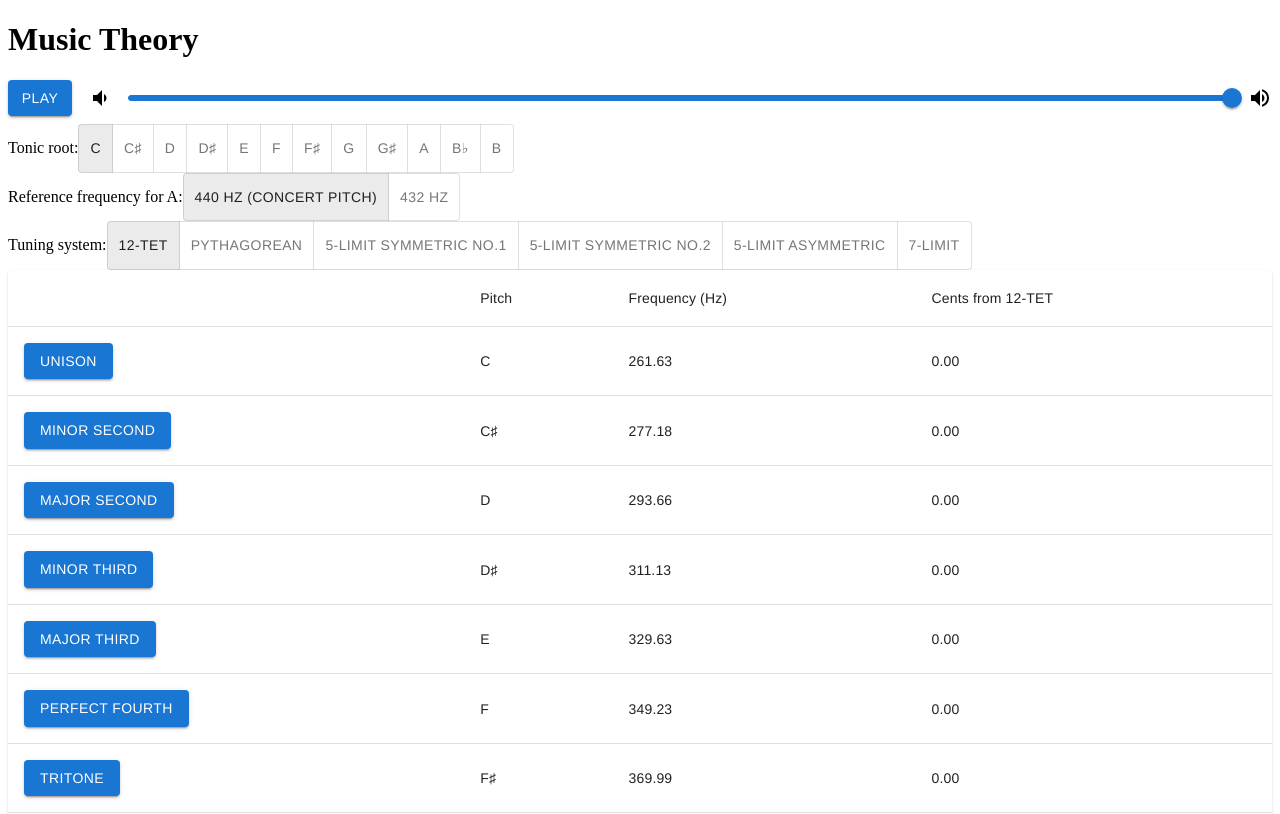
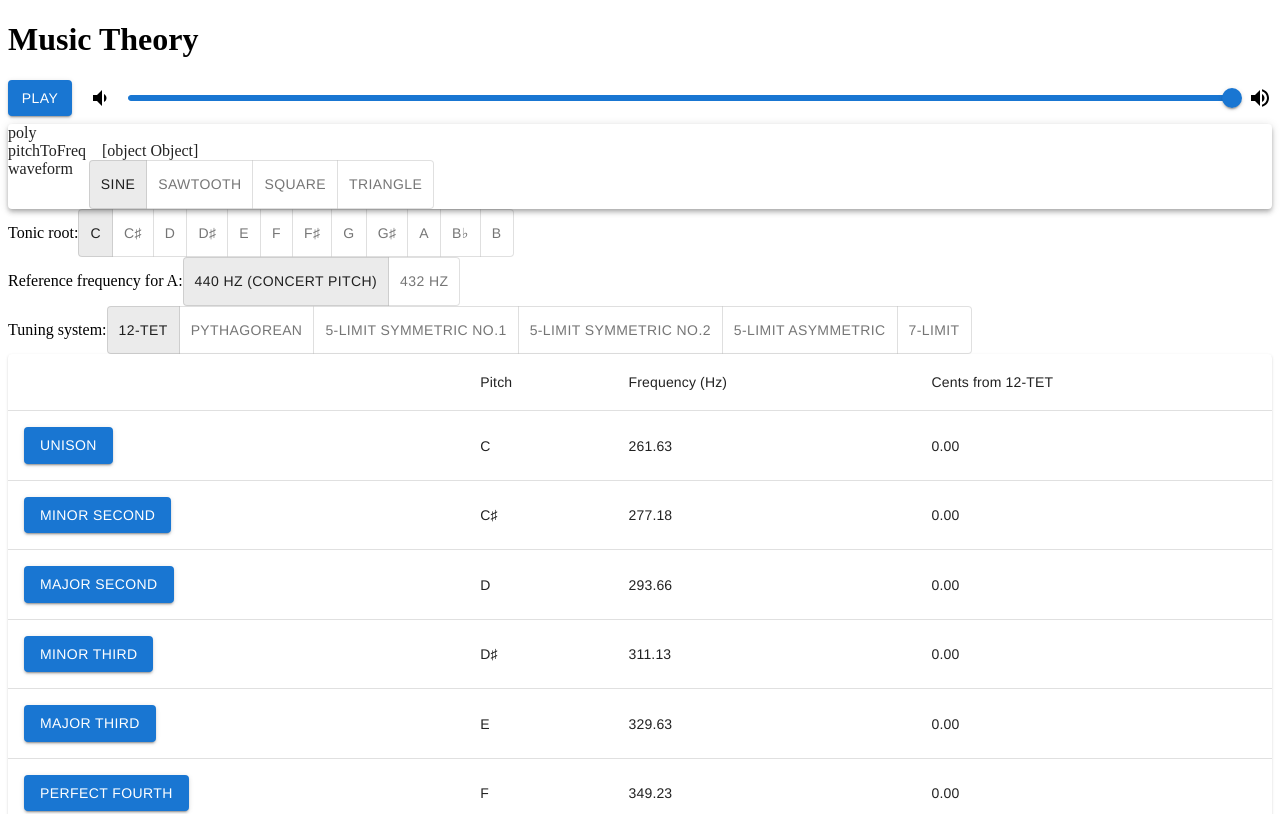
Before and after one commit to dszakallas/music-theory, a React (Create React App) app: page / in a window 1280 px wide. Shown: the top 814 px of the page. Built offline with nearby package versions, Linux system fonts and the light colour scheme; a web font is replaced by a local one.

Commit message:
generic device control with fancy typing

```diff
--- /dev/null
+++ b/src/audio/device.ts
@@ -0,0 +1,84 @@
+import type { Enum, EnumValues } from '../util';
+
+export interface TypedParam<TypeTag, T> {
+  value: T
+  defaultValue: T
+  type: TypeTag
+}
+
+export class EnumParamType<T> {
+  values: EnumValues<T>;
+  constructor(values) {
+    this.values = values;
+  }
+}
+
+
+// Enum params come from a distinct set of values
+export interface EnumParam<T> extends TypedParam<EnumParamType<T>, Enum<T>> {
+  type: EnumParamType<T>
+}
+
+const paramCopy = <TT, T> (type: TT, props: { value: T }) => Object.defineProperties({
+  type,
+  defaultValue: props.value,
+  ...props
+}, Object.getOwnPropertyDescriptors(props));
+
+export const enumParam: <T> (values: EnumValues<T>, props: { value: Enum<T> }) => EnumParam<T> = (values, props) => paramCopy(new EnumParamType(values), props);
+
+
+export class OpaqueParamType {}
+
+// Opaque params are an escape hatch for params we don't want to be controlled
+// through a generic interface.
+export interface OpaqueParam<T> extends TypedParam<OpaqueParamType, T> {
+  type: OpaqueParamType;
+}
+
+export const opaqueParam: <T> (props: { value: T }) => OpaqueParam<T> = (props) => paramCopy(new OpaqueParamType(), props);
+
+export type Param<TT, T> = AudioParam | TypedParam<TT, T>;
+
+export type MkParam<TT, T> = (props: { value: T }) => TypedParam<TT, T>;
+
+// A param (leader) that controls other parameters (followers). Followers must be of the same type.
+export const leaderParam: <TT, T> (mkParam: MkParam<TT, T>, defaultValue: T, followers: Array<TypedParam<TT, T>>) => TypedParam<TT, T> = (mkParam, defaultValue, followers) => {
+  let _value = defaultValue;
+  function updateFollowers() {
+    for (const follower of followers) {
+      follower.value = _value;
+    }
+  }
+
+  updateFollowers();
+  return mkParam({
+    get value() {
+      return _value;
+    },
+    set value(v) {
+      _value = v;
+      updateFollowers();
+    }
+  });
+};
+
+export interface AudioDevice {
+  name: string
+  params: { [name: string]: Param<any, any> },
+  outputs: Array<AudioNode>
+}
+
+export type MidiNote = {
+  pitch: number,
+  velocity: number
+};
+
+export interface Instrument extends AudioDevice {
+  stop(time: number): void
+  onMidi(note: MidiNote, time: number): void
+}
+
+export interface Fx extends AudioDevice {
+  inputs: Array<AudioNode>
+}
--- a/src/audio/index.ts
+++ b/src/audio/index.ts
@@ -1,9 +1,9 @@
-import { range, array, map } from '../iter';
 import { Clock } from '../clock';
 import { scales, pitchToFreq } from '../tuning';
+import type { Fx, MidiNote, TypedParam, MkParam } from './device';
+import { opaqueParam, leaderParam } from './device';
 
-
-export const createMaster = (ctx: AudioContext) => {
+export const createMaster: (ctx: AudioContext) => Fx = (ctx: AudioContext) => {
   const compr = ctx.createDynamicsCompressor();
   const gain = ctx.createGain();
 
@@ -16,9 +16,12 @@ export const createMaster = (ctx: AudioContext) => {
   compr.connect(gain);
 
   return {
-    input: compr,
-    output: gain,
-    gain: gain.gain
+    name: 'master',
+    inputs: [compr],
+    outputs: [gain],
+    params: {
+      gain: gain.gain
+    }
   };
 };
 
@@ -38,20 +41,6 @@ const sampleAttackRelease = (at, p, rt, s) => {
   return samples;
 };
 
-
-export type MidiNote = {
-  pitch: number,
-  velocity: number
-};
-
-export type Param = { value: any };
-
-export type Instrument = {
-  params: { [name: string]: Param },
-  outputs: Array<AudioNode>,
-  onMidi: (note: MidiNote, time: number) => void,
-  stop: (time: number) => void
-};
 
 export type Beat = number;
 
@@ -87,26 +76,6 @@ const noteIterator = function*(track: MidiTrack, repeat = true) {
 
 
 export const defaultPitchToFreq = pitchToFreq(scales['12tet']);
-
-export const ctrlParam = (followers, defaultValue) => {
-  let _value = defaultValue;
-  function updateFollowers() {
-    for (const follower of followers) {
-      follower.value = _value;
-    }
-  }
-
-  updateFollowers();
-  return {
-    get value() {
-      return _value;
-    },
-    set value(v) {
-      _value = v;
-      updateFollowers();
-    }
-  };
-};
 
 export type Sequencer = {
   start: () => void,
@@ -181,11 +150,12 @@ export const createSequencer = (instrument, bpm: number, track: SimpleTrack, ctx
   let noteIter = null;
 
   return {
+    name: 'seq',
     outputs: instrument.outputs,
     params: {
-      pitchToFreq: ctrlParam([instrument.params.pitchToFreq], defaultPitchToFreq),
+      pitchToFreq: leaderParam(opaqueParam, defaultPitchToFreq, [instrument.params.pitchToFreq]),
     },
-    start: () => {
+    start() {
       if (!handle) {
         noteIter = noteIterator(midiTrack);
         handle = clock.addTickHandler(schedule);
@@ -194,6 +164,6 @@ export const createSequencer = (instrument, bpm: number, track: SimpleTrack, ctx
       }
     },
 
-    stop: () => { _stop(); }
+    stop() { _stop(); }
   };
 };
--- a/src/audio/oscillator.ts
+++ b/src/audio/oscillator.ts
@@ -1,21 +1,42 @@
 import type {Ar, Adsr} from './envelope';
 import { range, array, map } from '../iter';
-import { defaultPitchToFreq, ctrlParam } from '../audio';
-import type { MidiNote, Instrument } from '../audio';
+import { enumParam, leaderParam, opaqueParam } from './device';
+import type { MidiNote, Instrument, EnumParam } from './device';
+import { defaultPitchToFreq } from '../audio';
+import type { Enum } from '../util';
 
 const timeToSteal = 0.01;
+
+export const waveformValues = ['sine', 'sawtooth', 'square', 'triangle'] as const;
+
+export const waveformParam: (props: { value: Enum<typeof waveformValues> }) => EnumParam<typeof waveformValues> = (props) => enumParam(waveformValues, props);
 
 export const createAdsrOsc: (adsr: Adsr, ctx: AudioContext) => Instrument = (adsr, ctx) => {
   const { attackDt, releaseDt, peakVol, sustainVol, decayDt } = adsr;
   const osc = ctx.createOscillator();
   const env = ctx.createGain();
+
+  let _waveform: Enum<typeof waveformValues> = defaultWaveform;
+
   env.gain.value = 0;
   osc.connect(env);
+  osc.type = _waveform;
   osc.start();
 
+
   return {
+    name: 'osc',
     params: {
-      pitchToFreq: { value: defaultPitchToFreq }
+      waveform: waveformParam({
+        get value() {
+          return _waveform;
+        },
+        set value(v) {
+          _waveform = v;
+          osc.type = v;
+        }
+      }),
+      pitchToFreq: opaqueParam({ value: defaultPitchToFreq })
     },
     outputs: [env],
     onMidi(note: MidiNote, time: number = undefined) {
@@ -34,6 +55,7 @@ export const createAdsrOsc: (adsr: Adsr, ctx: AudioContext) => Instrument = (ads
         this.stop(time);
       }
     },
+
     stop(time: number = undefined) {
       const startT = time || ctx.currentTime;
       env.gain.setTargetAtTime(0, startT, releaseDt / 3);
@@ -41,16 +63,19 @@ export const createAdsrOsc: (adsr: Adsr, ctx: AudioContext) => Instrument = (ads
   };
 };
 
+const defaultWaveform = 'sine';
 
-export const createPoly = function (numVoices: number, osc, ...args) {
-  const voices = array(map(() => osc(...args), range(numVoices)));
+export const createPoly: (numVoices: number, createOsc, ...args) => Instrument = function(numVoices: number, createOsc, ...args) {
+  const voices = array(map(() => createOsc(...args), range(numVoices)));
   let current = 0;
 
   let pressedNotes: {[key: number]: number} = {};
 
   return {
+    name: 'poly',
     params: {
-      pitchToFreq: ctrlParam(voices.map(v => v.params.pitchToFreq), defaultPitchToFreq)
+      pitchToFreq: leaderParam(opaqueParam, defaultPitchToFreq, voices.map(v => v.params.pitchToFreq)),
+      waveform: leaderParam(waveformParam, defaultWaveform, voices.map(v => v.params.waveform))
     },
     outputs: voices.flatMap(v => v.outputs),
     onMidi(note: MidiNote, time: number = undefined) {
--- a/src/index.tsx
+++ b/src/index.tsx
@@ -23,8 +23,10 @@ import { VolumeUp, VolumeDown } from '@mui/icons-material';
 import {array, range, map} from './iter';
 
 import { createMaster, createSequencer } from './audio';
-import { createPoly, createAdsrOsc } from './audio/oscillator';
+import { createPoly, createAdsrOsc, waveformValues } from './audio/oscillator';
 import { diffInCents, numSemitones, scales, pitchToFreq, toneNames, pitchNames, eqTemperedTone, concertPitchFreq, A4 } from './tuning';
+
+import GenericAudioDevice from './ui/generic_audio_device';
 
 import type { Sequencer, SimpleTrack } from './audio';
 import { handleChange, useState } from './util';
@@ -35,11 +37,11 @@ const audioContext = new AudioContext();
 
 const master = createMaster(audioContext);
 
-master.output.connect(audioContext.destination);
+master.outputs[0].connect(audioContext.destination);
 
 const volumeInput = (event, newValue: number) => {
   const volume = sliderValueToVolume(newValue);
-  master.gain.value = volume;
+  master.params.gain.value = volume;
 };
 
 const attackDt = 0.06;
@@ -51,7 +53,7 @@ const oscillatorVoices = 4;
 
 const poly = createPoly(oscillatorVoices, createAdsrOsc, {attackDt, releaseDt, peakVol, decayDt, sustainVol}, audioContext);
 
-poly.outputs.map(o => o.connect(master.input));
+poly.outputs.map(o => o.connect(master.inputs[0]));
 
 const maxVol = 1.0;
 const minVol = 0.0;
@@ -65,7 +67,7 @@ const volumeToSliderValue = v => {
   return (v - minVol) / (maxVol - minVol);
 };
 
-master.gain.value = initialVol;
+master.params.gain.value = initialVol;
 
 type Tuning = {name: string, description: string, tones: Array<number>};
 
@@ -127,7 +129,7 @@ const TuningSystemDoc = (props: { baseTone, tuning, refFreq }) => {
       <ToggleButtonGroup
         value={baseTone.value}
         exclusive
-        onChange={handleChange(baseTone.set)}
+        onChange={handleChange(baseTone.set, false)}
         aria-label="baseTone"
       >
         {pitchNames.map((e, j) => (
@@ -140,7 +142,7 @@ const TuningSystemDoc = (props: { baseTone, tuning, refFreq }) => {
       <ToggleButtonGroup
         value={refFreq.value}
         exclusive
-        onChange={handleChange(refFreq.set)}
+        onChange={handleChange(refFreq.set, false)}
         aria-label="reference frequency"
       >
         {refFreqs.map((e, j) => (
@@ -154,7 +156,7 @@ const TuningSystemDoc = (props: { baseTone, tuning, refFreq }) => {
       <ToggleButtonGroup
         value={tuning.value}
         exclusive
-        onChange={handleChange(tuning.set)}
+        onChange={handleChange(tuning.set, false)}
         aria-label="baseTone"
       >
         {tunings.map((e, j) => (
@@ -217,6 +219,27 @@ const PlayerDoc = (props: { playing }) => {
 };
 
 
+const InstrumentDoc = (props: {waveform}) => {
+  const { waveform } = props;
+  return <Paper elevation={4}>
+    Oscillator
+    <Stack spacing={2} direction="row">
+      <span>Waveform</span>
+      <ToggleButtonGroup
+        value={waveform.value}
+        exclusive
+        onChange={handleChange(waveform.set)}
+        aria-label="waveform"
+      >
+        {waveformValues.map((e, j) => (
+          <ToggleButton key={j} value={j}>{e}</ToggleButton>
+        ))}
+      </ToggleButtonGroup>
+    </Stack>
+  </Paper>;
+};
+
+
 const sequencer = createSequencer(poly, 120, greenSleeves, audioContext);
 
 const BodyDoc = () => {
@@ -227,8 +250,7 @@ const BodyDoc = () => {
 
   useEffect(() => {
     playing.value ? sequencer.start() : sequencer.stop();
-  }, [playing.value]);
-
+  }, [playing]);
 
   useEffect(() => {
     const baseToneFromA = baseTone.value - 9;
@@ -241,6 +263,7 @@ const BodyDoc = () => {
   return <div id="body">
     <h1>Music Theory</h1>
     <PlayerDoc playing={playing}></PlayerDoc>
+    <GenericAudioDevice audioDevice={poly}></GenericAudioDevice>
     <TuningSystemDoc tuning={tuning} baseTone={baseTone} refFreq={refFreq}/>
     <ToneTableDoc tuning={tuning} baseTone={baseTone} refFreq={refFreq}/>
   </div>;
--- /dev/null
+++ b/src/ui/generic_audio_device.tsx
@@ -0,0 +1,92 @@
+import { Stack } from '@mui/system';
+import Slider from '@mui/material/Slider';
+import ToggleButton from '@mui/material/ToggleButton';
+import ToggleButtonGroup from '@mui/material/ToggleButtonGroup';
+import Paper from '@mui/material/Paper';
+import {
+  AudioDevice,
+  Param,
+  EnumParamType,
+  OpaqueParamType,
+} from '../audio/device';
+
+import React, { useEffect, Dispatch } from 'react';
+import { useState, handleChange } from '../util';
+
+const sliderResolution = 1000;
+
+interface ParamState {
+  value: any;
+  set: Dispatch<any>;
+  effect(): void;
+  param: Param<any, any>;
+}
+
+const paramState = (param: Param<any, any>): ParamState => ({
+  effect() {
+    this.param.value = this.value;
+  },
+  param,
+  ...useState(param.defaultValue),
+});
+
+export default function GenericAudioDevice (props: { audioDevice: AudioDevice }) {
+  const { audioDevice } = props;
+  const paramStates: Array<[string, ParamState]> = Object.entries(
+    audioDevice.params
+  ).map(([name, param]) => {
+    return [name, paramState(param)];
+  });
+
+  for (const [_name, paramState] of paramStates) {
+    useEffect(paramState.effect.bind(paramState), [paramState.value]);
+  }
+
+  return (
+    <Paper elevation={4}>
+      <span>{audioDevice.name}</span>
+      <Stack>
+        {paramStates.map(([name, paramState]) => {
+          const { param } = paramState;
+          let comp = null;
+          if (param instanceof AudioParam) {
+            const step = (param.maxValue - param.minValue) / sliderResolution;
+            comp = (
+              <Slider
+                min={param.minValue}
+                max={param.maxValue}
+                step={step}
+                onChange={handleChange(paramState.set)}
+                value={paramState.value}
+              />
+            );
+          } else if (param.type instanceof EnumParamType) {
+            comp = (
+              <ToggleButtonGroup
+                value={paramState.value}
+                exclusive
+                onChange={handleChange(paramState.set, false)}
+              >
+                {param.type.values.map((e, j) => (
+                  <ToggleButton key={j} value={e}>
+                    {e}
+                  </ToggleButton>
+                ))}
+              </ToggleButtonGroup>
+            );
+          } else if (param.type instanceof OpaqueParamType) {
+            comp = <span>{param.toString()}</span>;
+          } else {
+            throw Error('Shouldn\'t happen!');
+          }
+          return (
+            <Stack spacing={2} direction="row" key={name}>
+              <span>{name}</span>
+              {comp}
+            </Stack>
+          );
+        })}
+      </Stack>
+    </Paper>
+  );
+}
--- a/src/util.ts
+++ b/src/util.ts
@@ -1,9 +1,47 @@
 import React from 'react';
+
+type InArray<T, X> =
+  // See if X is the first element in array T
+  T extends readonly [X, ...infer _Rest]
+  ? true
+  // If not, is X the only element in T?
+  : T extends readonly [X]
+  ? true
+  // No match, check if there's any elements left in T and loop recursive
+  : T extends readonly [infer _, ...infer Rest]
+  ? InArray<Rest, X>
+  // There's nothing left in the array and we found no match
+  : false
+
+export type UniqueArray<T> =
+  T extends readonly [infer X, ...infer Rest]
+  // We've just extracted X from T, having Rest be the remaining values.
+  // Let's see if X is in Rest, and if it is, we know we have a duplicate
+  ? InArray<Rest, X> extends true
+  ? never
+  // X is not duplicated, move on to check the next value, and see
+  // if that's also unique.
+  : readonly [X, ...UniqueArray<Rest>]
+  // T did not extend [X, ...Rest], so there's nothing to do - just return T
+  : T;
+
+export type AsUnion<T> =
+  T extends readonly [infer X, ...infer Rest]
+  ? X | AsUnion<Rest>
+  : T extends readonly [infer X]
+  ? X
+  : never;
+
+
+export type Enum<T> = T extends UniqueArray<infer _> ? AsUnion<T> : never;
+export type EnumValues<T> = T extends UniqueArray<infer _> ? T : never;
 
 export const posMod = (n, m) => (n % m + m) % m;
 
-export const handleChange = (setState) => (e, newValue) => {
-  setState(newValue);
+export const handleChange = (setState, nullable=true) => (e, newValue) => {
+  if (nullable || newValue != null) {
+    setState(newValue);
+  }
 };
 
 export const useState = (s) => {
```
Also changed, not shown: .prettierrc.yaml (added), src/ui/index.tsx (added).
